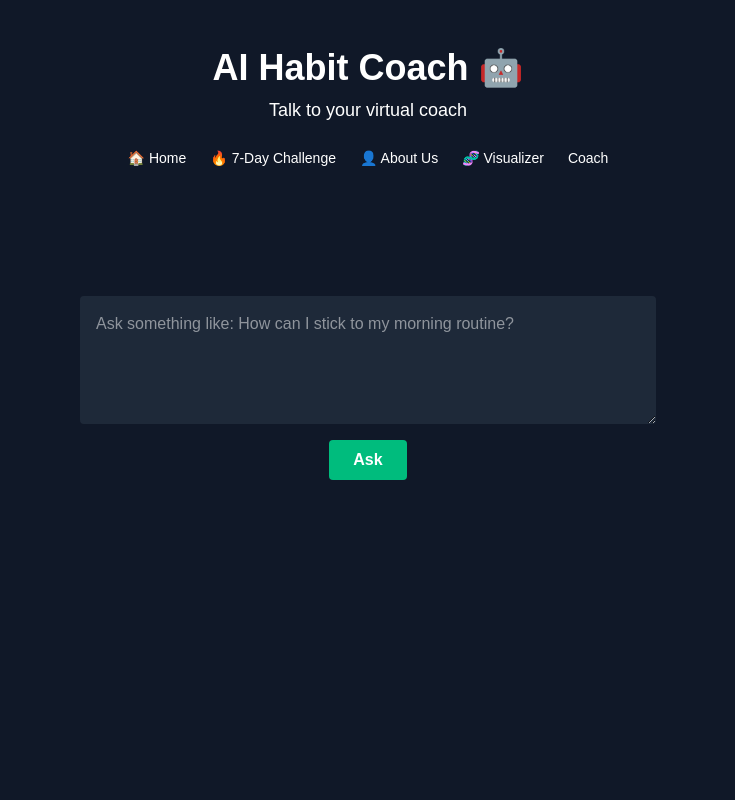
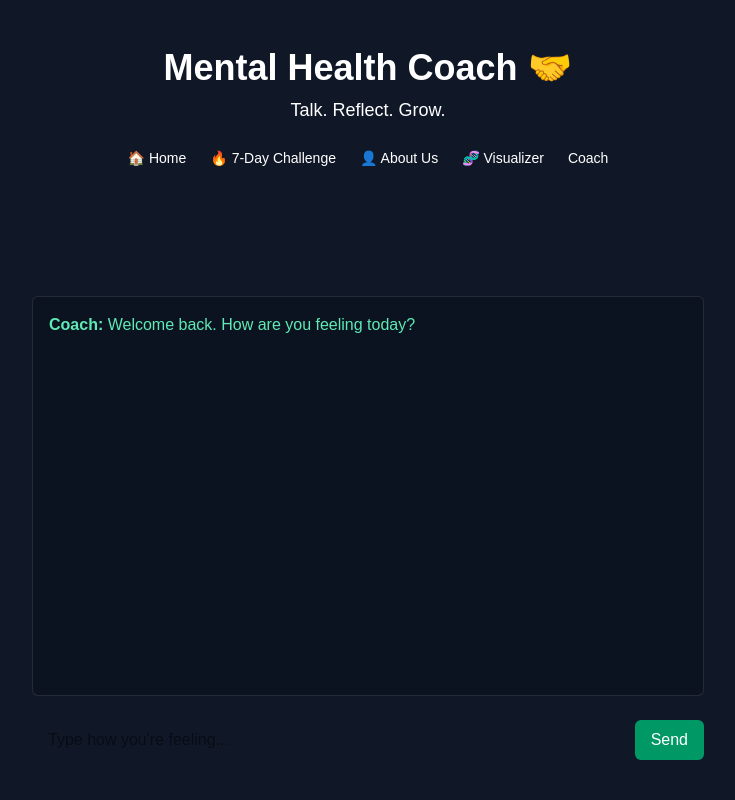
Before and after one commit to bl0ckchained/myelinmap, a Next.js app: page /coach in a window 1280 px wide. Shown: the top 800 px of the page, without its empty margins (272-1007 px from the left). Built offline with nearby package versions, Linux system fonts and the light colour scheme.

Commit message:
updated OpenAi and coaching

```diff
--- a/pages/api/chat.ts
+++ b/pages/api/chat.ts
@@ -23,3 +23,21 @@ export default async function handler(req: NextApiRequest, res: NextApiResponse)
     res.status(500).json({ error: "Something went wrong." });
   }
 }
+const mockUserMemory = {
+  recentReps: 12,
+  lastAffirmation: "I am stronger than my past.",
+  lastMood: "anxious", // could be: motivated, low, anxious, peaceful
+};
+const systemPrompt = `
+You are a calm, grounded, mystical AI Coach on a mission to help the user rewire their brain.
+
+Speak like a wise guide, kind and encouraging — especially when someone is feeling down.
+
+Reference their recent progress when relevant.
+
+End every message with: “Even the darkest storm passes. You’re still here. Let’s keep going.”
+
+Recent reps: ${mockUserMemory.recentReps}
+Last affirmation used: "${mockUserMemory.lastAffirmation}"
+Last emotional tone: "${mockUserMemory.lastMood}"
+`;
--- a/pages/coach.tsx
+++ b/pages/coach.tsx
@@ -1,47 +1,69 @@
-// pages/coach.tsx
 import { useState } from "react";
+import Head from "next/head";
 import Header from "@/components/Header";
 import Footer from "@/components/Footer";
 
 export default function Coach() {
-  const [prompt, setPrompt] = useState("");
-  const [response, setResponse] = useState("");
+  const [userInput, setUserInput] = useState("");
+  const [chatLog, setChatLog] = useState([
+    { role: "assistant", content: "Welcome back. How are you feeling today?" },
+  ]);
+  const [loading, setLoading] = useState(false);
 
-  const askAI = async () => {
+  const sendMessage = async () => {
+    if (!userInput.trim()) return;
+    const newLog = [...chatLog, { role: "user", content: userInput }];
+    setChatLog(newLog);
+    setUserInput("");
+    setLoading(true);
+
     const res = await fetch("/api/chat", {
       method: "POST",
+      body: JSON.stringify({ messages: newLog }),
       headers: { "Content-Type": "application/json" },
-      body: JSON.stringify({ prompt }),
     });
 
     const data = await res.json();
-    setResponse(data.reply);
+    setChatLog([...newLog, { role: "assistant", content: data.message }]);
+    setLoading(false);
   };
 
   return (
     <>
-      <Header title="AI Habit Coach 🤖" subtitle="Talk to your virtual coach" />
-      <main className="bg-gray-900 text-white px-6 py-20 min-h-screen flex flex-col items-center">
-        <textarea
-          value={prompt}
-          onChange={(e) => setPrompt(e.target.value)}
-          className="w-full max-w-xl p-4 rounded bg-gray-800 text-white mb-4"
-          rows={4}
-          placeholder="Ask something like: How can I stick to my morning routine?"
-        />
-        <button
-          onClick={askAI}
-          className="bg-emerald-500 hover:bg-emerald-600 px-6 py-2 rounded text-white font-bold"
-        >
-          Ask
-        </button>
-        {response && (
-          <div className="mt-8 bg-gray-800 p-4 rounded w-full max-w-xl">
-            <p>{response}</p>
+      <Head>
+        <title>Coach | Myelin Map</title>
+        <meta name="description" content="Chat with your calm, kind mental health AI Coach." />
+      </Head>
+
+      <Header title="Mental Health Coach 🤝" subtitle="Talk. Reflect. Grow." />
+
+      <main className="bg-gray-900 text-white px-6 py-20 min-h-screen">
+        <div className="max-w-2xl mx-auto space-y-6">
+          <div className="bg-black/20 p-4 rounded-md h-[400px] overflow-y-auto border border-white/10">
+            {chatLog.map((msg, i) => (
+              <div key={i} className={`mb-2 ${msg.role === "user" ? "text-right" : "text-left text-emerald-300"}`}>
+                <p><span className="font-bold">{msg.role === "user" ? "You" : "Coach"}:</span> {msg.content}</p>
+              </div>
+            ))}
           </div>
-        )}
+
+          <div className="flex gap-2">
+            <input
+              value={userInput}
+              onChange={(e) => setUserInput(e.target.value)}
+              placeholder="Type how you're feeling..."
+              className="flex-1 px-4 py-2 rounded-md text-black"
+            />
+            <button onClick={sendMessage} disabled={loading} className="bg-emerald-600 hover:bg-emerald-700 px-4 py-2 rounded-md">
+              {loading ? "..." : "Send"}
+            </button>
+          </div>
+        </div>
       </main>
+
       <Footer />
     </>
   );
 }
+// ✅ This page provides a mental health coaching experience
+// ✅ Uses a chat interface to interact with the AI Coach
```
